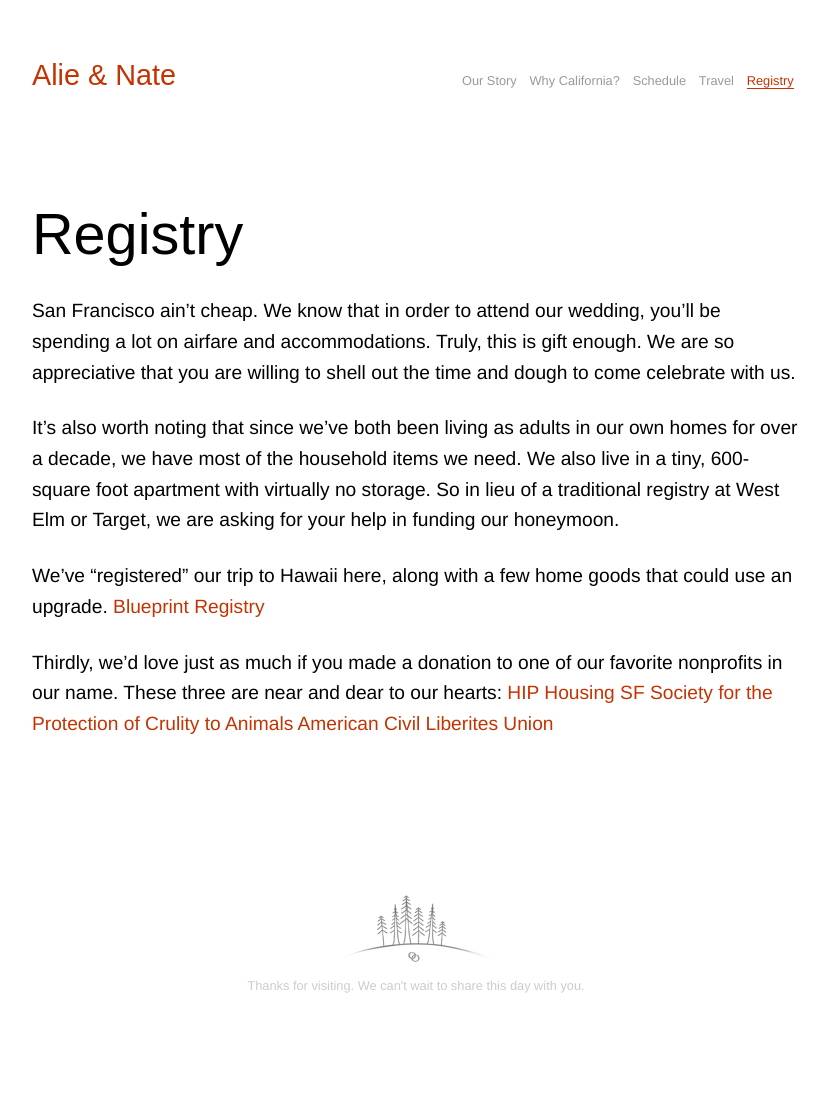
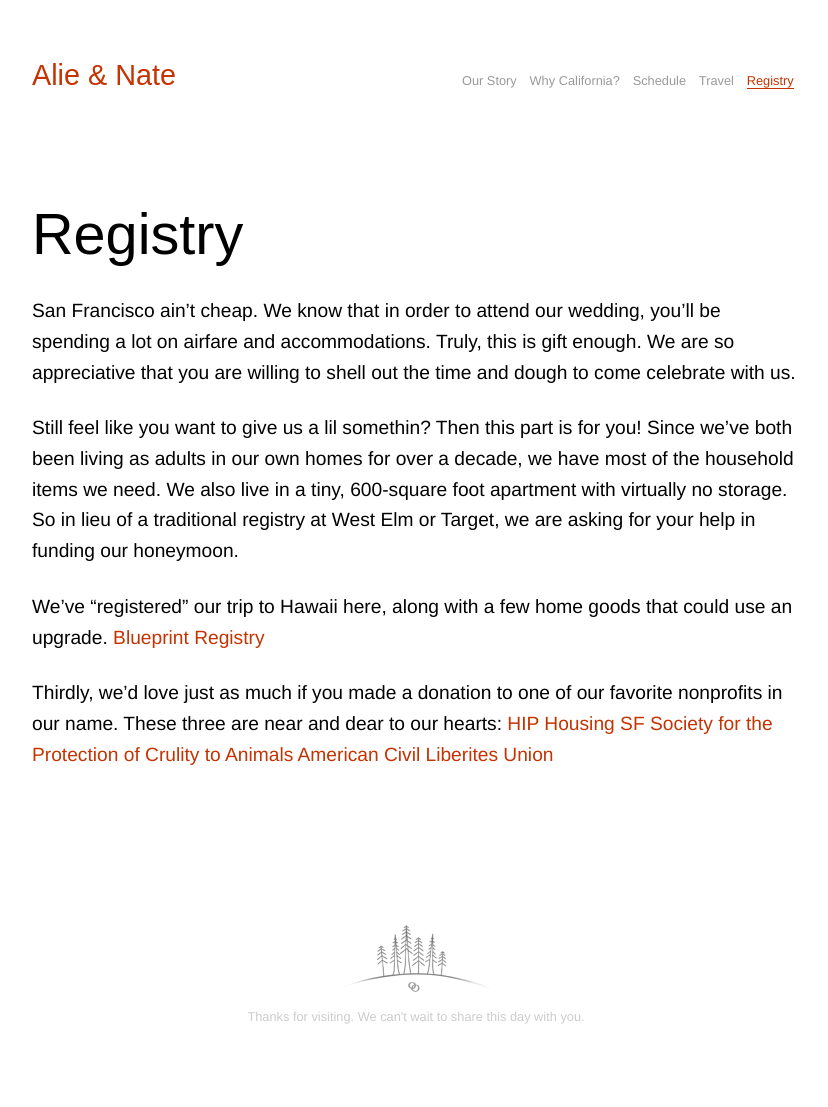
Before and after one commit to nkadlac/alieplusnate.com, a Jekyll site: the page built from registry.md, in a window 1280 px wide. Shown: the whole page, without its empty margins (224-1052 px from the left). Built offline with Jekyll 4.4.1, drawn with Linux system fonts in a browser that asks for light colours; some web fonts are replaced; before the commit the page ends 1076 px from its top, so only the background shows below that.

Commit message:
Updated Registry

```diff
--- a/registry.md
+++ b/registry.md
@@ -7,7 +7,7 @@ layout: page
 
 San Francisco ain't cheap. We know that in order to attend our wedding, you'll be spending a lot on airfare and accommodations. Truly, this is gift enough. We are so appreciative that you are willing to shell out the time and dough to come celebrate with us.
 
-It's also worth noting that since we've both been living as adults in our own homes for over a decade, we have most of the household items we need. We also live in a tiny, 600-square foot apartment with virtually no storage. So in lieu of a traditional registry at West Elm or Target, we are asking for your help in funding our honeymoon.
+Still feel like you want to give us a lil somethin? Then this part is for you! Since we've both been living as adults in our own homes for over a decade, we have most of the household items we need. We also live in a tiny, 600-square foot apartment with virtually no storage. So in lieu of a traditional registry at West Elm or Target, we are asking for your help in funding our honeymoon.
 
 We've "registered" our trip to Hawaii here, along with a few home goods that could use an upgrade.
 [Blueprint Registry](https://www.blueprintregistry.com/registry/AliePlusNate)
```
